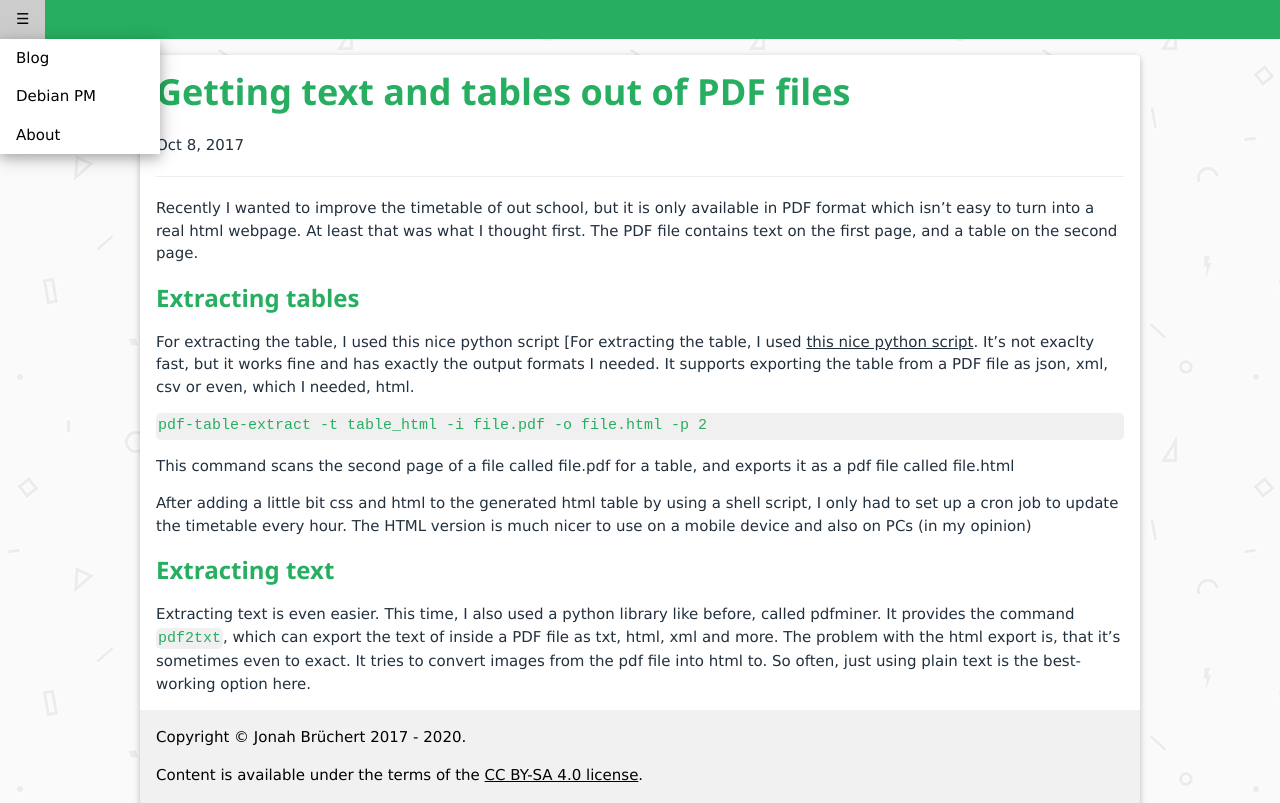
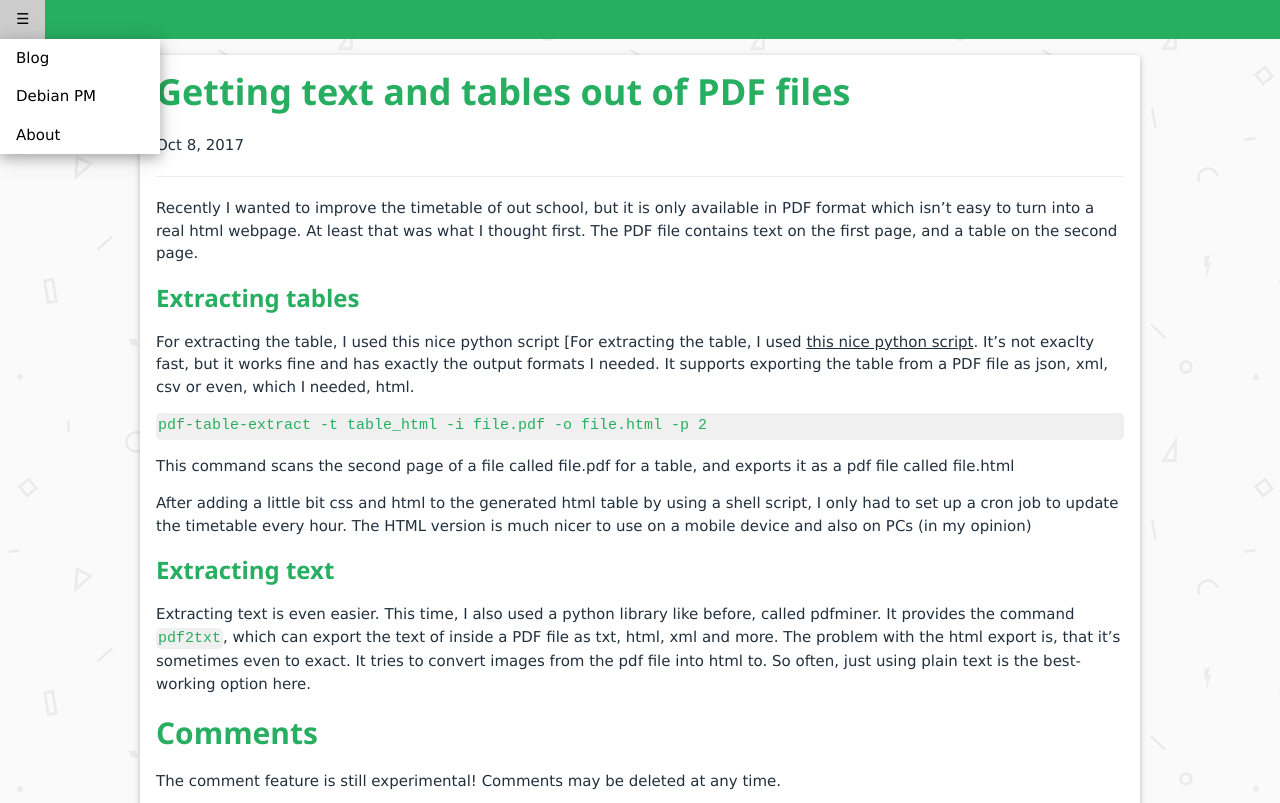
Before and after one commit to jbbgameich/jbbgameich.github.io, a Jekyll site: the page built from _posts/2017-10-8-Getting-texts-and-tables-out-of-pdfs.md, in a window 1280 px wide. Shown: the top 803 px of the page. Built offline with Jekyll 4.4.1, drawn with Linux system fonts in a browser that asks for light colours.

Commit message:
Add comments

```diff
--- a/_layouts/post.html
+++ b/_layouts/post.html
@@ -13,5 +13,9 @@
 
 		{{ content }}
 
+
 	</div>
+	<h2>Comments</h2>
+	<p>The comment feature is still experimental! Comments may be deleted at any time.</p>
+	<iframe width="970" height="500" frameborder=0 style="max-width: 100%;" src="https://jbb.d.pboehm.de/comments?article_id={{ page.title }}"></iframe>
 </article>
```
